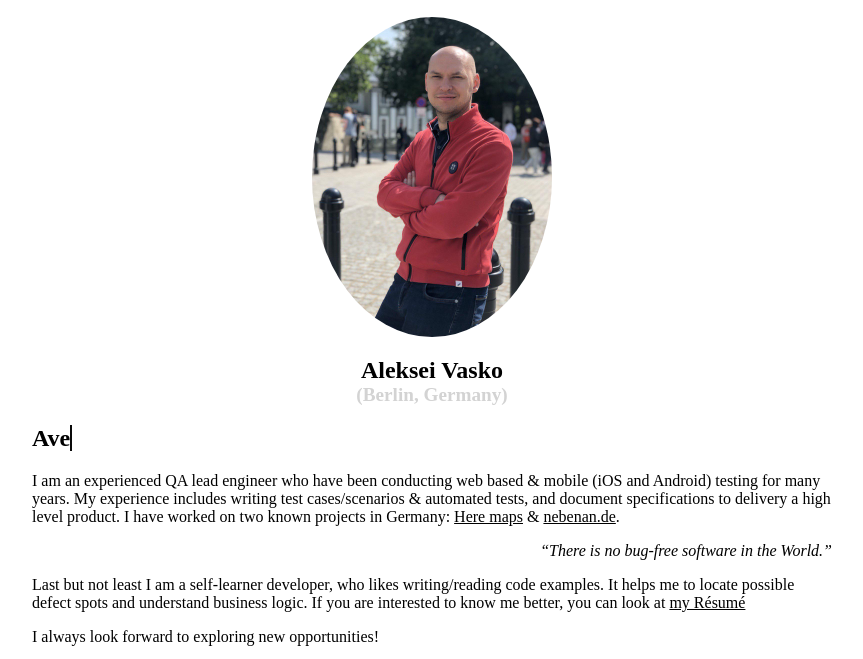
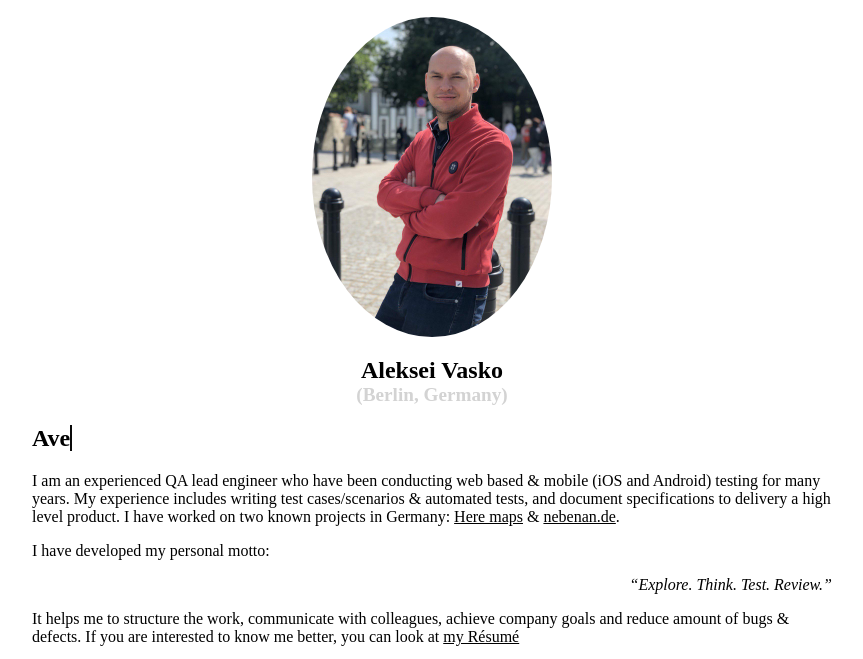
Before and after one commit to GekkoTheFirst/business-card, a plain HTML site: page index.html in a window 1280 px wide. Shown: the part 121-780 px from the top of the page, without its empty margins (208-1071 px from the left). Drawn offline with Linux system fonts and the light colour scheme.

Commit message:
UI adjustments

```diff
--- a/css/index.css
+++ b/css/index.css
@@ -135,6 +135,10 @@ nav a:hover:before {
   text-align: left;
 }
 
+.text-through {
+  text-decoration: line-through;
+}
+
 h2 p {
   text-align: center;
 }
--- a/index.html
+++ b/index.html
@@ -35,14 +35,17 @@
           <a href="https://wego.here.com/" class="text-link" target="_blank">Here maps</a> &
           <a href="https://nebenan.de" class="text-link" target="_blank">nebenan.de</a>.
         </p>
+        <p>
+          I have developed my personal motto:
+        </p>
         <p class="quote">
-          &ldquo;There is no bug-free software in the World.&rdquo;
+          &ldquo;Explore. Think. Test. Review.&rdquo;
         </p>
         <p>
-          Last but not least I am a self-learner developer, who likes writing/reading code examples.
-          It helps me to locate possible defect spots and understand business logic.
+          It helps me to structure the work, communicate with colleagues,
+          achieve company goals and reduce amount of bugs & defects.
           If you are interested to know me better, you can look at
-          <a href="resume.pdf" class="text-link" target="_blank"> my Résumé</a>
+          <a href="vasko_resume.pdf" class="text-link" target="_blank"> my Résumé</a>
         </p>
         <p>
           I always look forward to exploring new opportunities!
```
Also changed, not shown: exp.html (+3 -2 lines).
